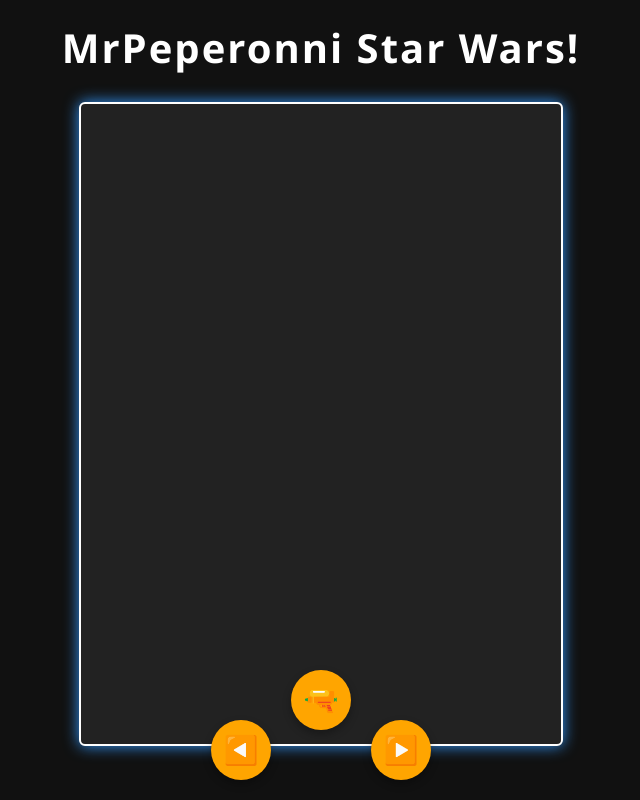
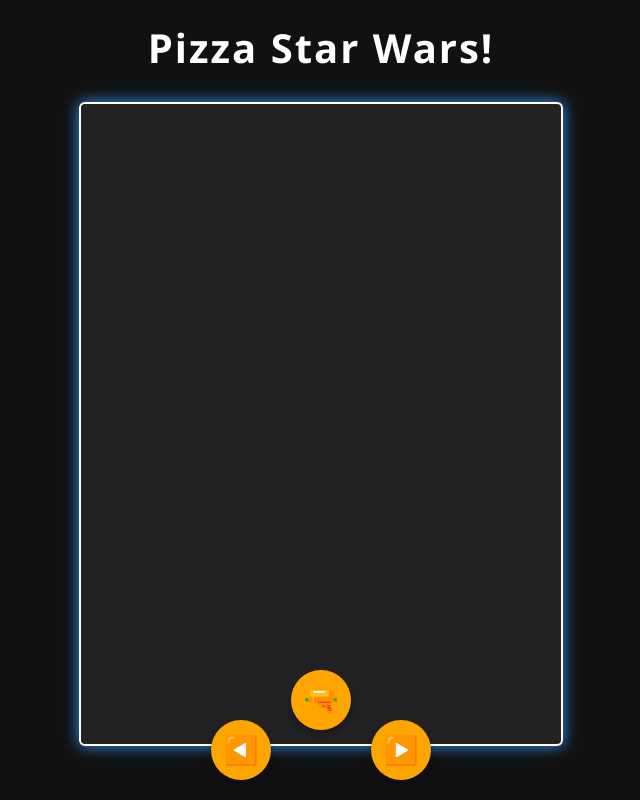
Before and after one commit to rizzlafizz/Mr.Peperonni-Challenge, a plain HTML site: page index.html in a window 1280 px wide. Shown: the whole page, without its empty margins (319-959 px from the left). Drawn offline with Linux system fonts and the light colour scheme.

Commit message:
Update index.html

```diff
--- a/index.html
+++ b/index.html
@@ -7,7 +7,7 @@
   <link rel="stylesheet" href="style.css" />
 </head>
 <body>
-  <h1>MrPeperonni Star Wars!</h1>
+  <h1>Pizza Star Wars!</h1>
   <canvas id="gameCanvas" width="480" height="640"></canvas>
 
   <div class="mobile-controls">
```
